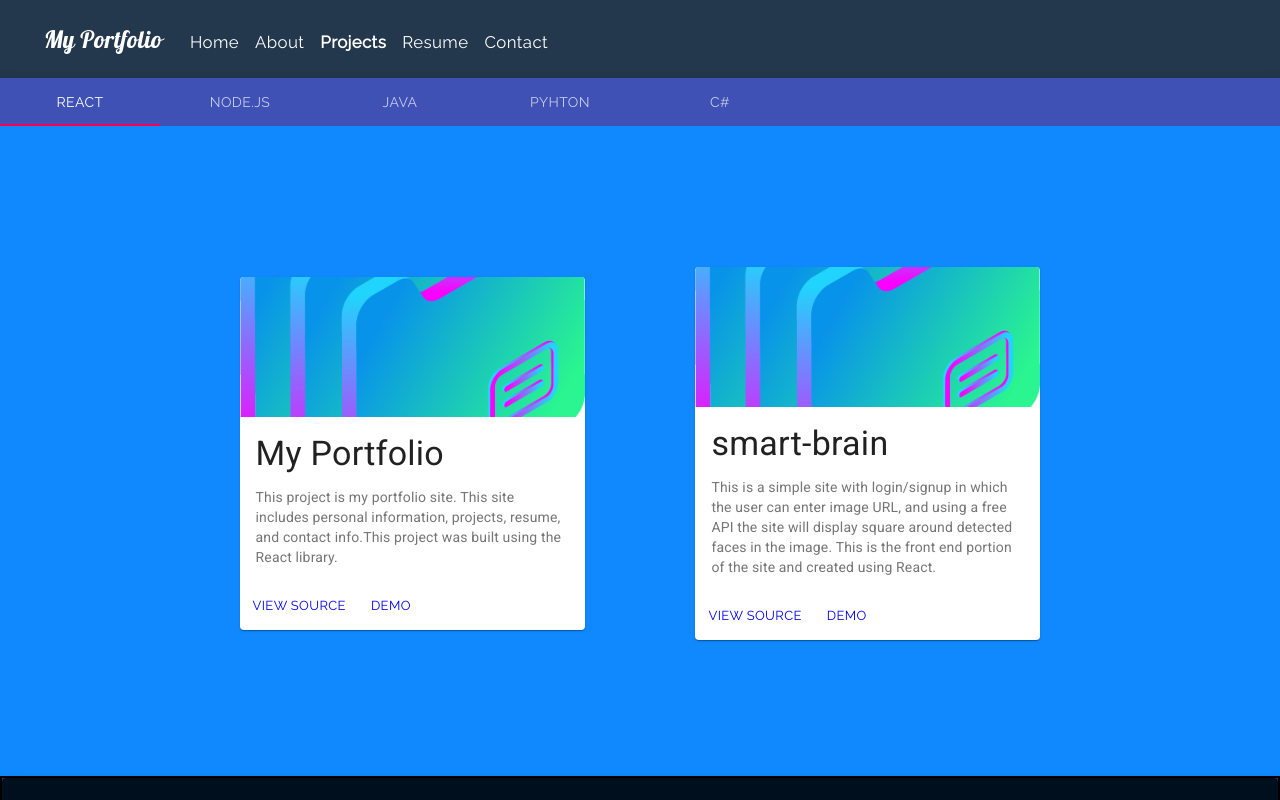
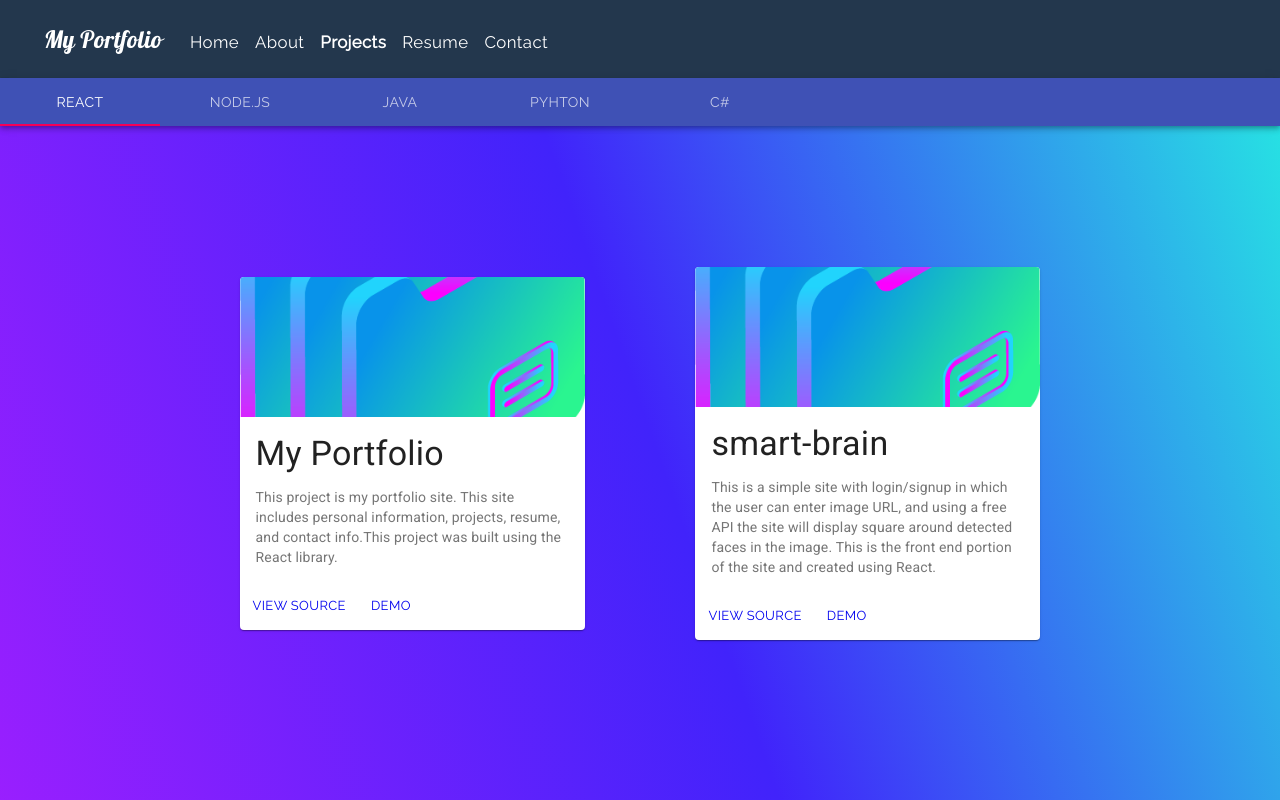
Before and after one commit to OmriGalShen/My-Portfolio, a React (Create React App) app: page /projects in a window 1280 px wide. Shown: the top 800 px of the page. Built offline with nearby package versions, Linux system fonts and the light colour scheme.

Commit message:
Changed design and padding

```diff
--- a/src/components/content/about/About.css
+++ b/src/components/content/about/About.css
@@ -18,7 +18,7 @@
   font-size: 1.5em;
   padding: 2em;
   /* padding-bottom: 8em; */
-  width: 90%;
+  width: 70%;
   /* height: 80%; */
 }
 
@@ -44,6 +44,15 @@
   padding-bottom: 2em;
 }
 
+@media (max-width: 1200px) {
+  .about-panel {
+    width: 100%;
+  }
+  .about-description {
+    width: 90%;
+  }
+}
+
 @media (max-width: 600px) {
   .about {
     padding: 0;
--- a/src/components/content/about/About.js
+++ b/src/components/content/about/About.js
@@ -4,7 +4,7 @@ import { Paper } from "@material-ui/core";
 
 const myStyles = {
   paper: {
-    background: "rgba(0, 0, 0, 0.8)",
+    background: "rgba(0, 0, 0, 0.7)",
     color: "white",
     border: "3px solid black"
   }
--- a/src/components/content/projects/Projects.css
+++ b/src/components/content/projects/Projects.css
@@ -1,12 +1,25 @@
+/* html {
+  background: #1089ff;
+} */
+
 .projects {
   width: 100%;
-  display: flex;
+
+  /* display: flex;
   flex-direction: column;
   align-items: center;
-  justify-content: center;
-  background-image: url("./assets/projects_bg.jpeg");
+  justify-content: center; */
+  /* background-image: url("./assets/projects_bg.jpeg");
   background-size: cover;
-  background-repeat: no-repeat;
+  background-repeat: no-repeat; */
+  background: #1089ff;
+  background-image: linear-gradient(
+    70.6deg,
+    rgba(172, 30, 255, 1) 0.3%,
+    rgba(65, 35, 251, 1) 55.8%,
+    rgba(35, 251, 224, 1) 105.1%
+  );
+  padding-bottom: 40%;
 }
 
 .tabs {
@@ -33,6 +46,9 @@
 } */
 
 @media (max-width: 1200px) {
+  .projects {
+    padding-bottom: 70%;
+  }
   .cards {
     flex-direction: column;
   }
--- a/src/components/content/projects/Projects.js
+++ b/src/components/content/projects/Projects.js
@@ -36,13 +36,13 @@ TabPanel.propTypes = {
 
 const useStyles = makeStyles(theme => ({
   root: {
-    backgroundColor: theme.palette.background.paper
+    // backgroundColor: theme.palette.background.paper
   },
   appBar: {
     // backgroundColor: theme.palette.background.paper
   },
   tabPanel: {
-    background: "#1089ff"
+    // background: "#1089ff"
   }
 }));
 
```
